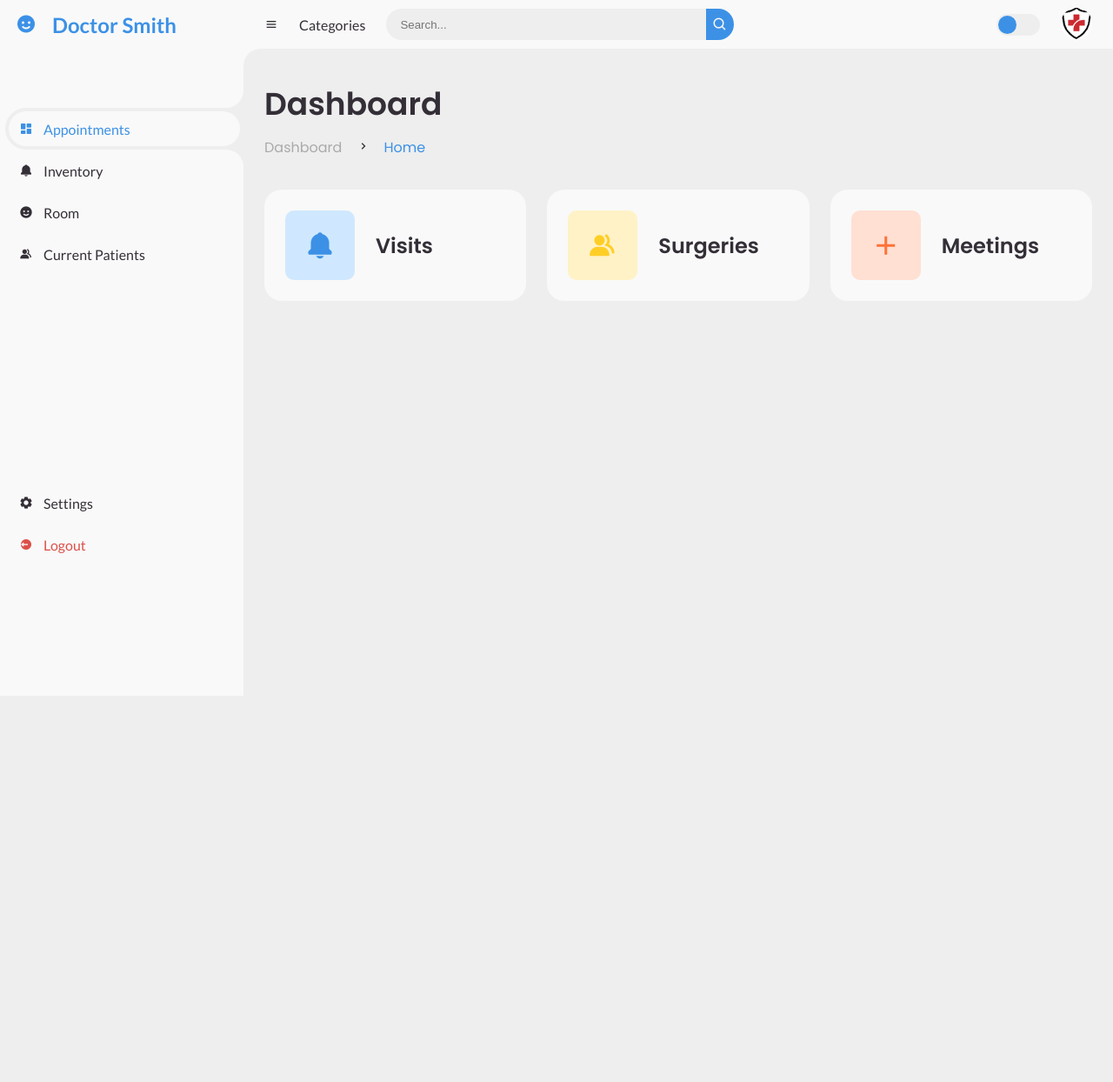
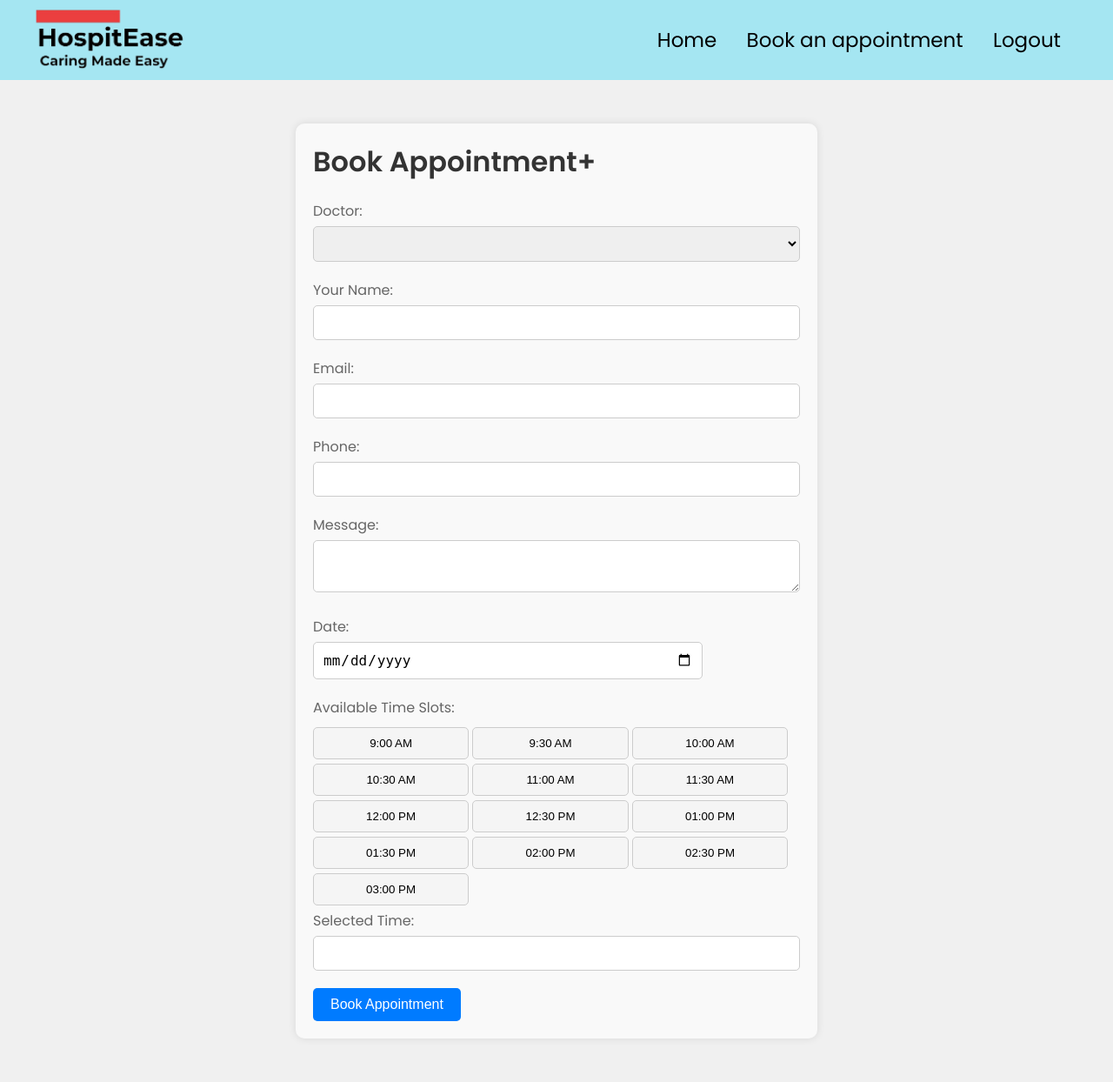
Before and after one commit to RohanChimbaikar/HospitEase, a Django app: page /appointment/ in a window 1280 px wide. Shown: the whole page at 87% size. Before the commit the page ends 636 px from the top, so only its background shows below. Run offline with Django 5.2, Linux system fonts and the light colour scheme; the visitor is signed in with stand-in values (Sample User, id 1); data that the repository does not hold is empty; some libraries are stand-ins or nearby versions.

Commit message:
Appointment,Login,Logout,Register Improvments

```diff
--- a/appointment/models.py
+++ b/appointment/models.py
@@ -1,14 +1,16 @@
 # Create your models here.
 from django.db import models
+from django.contrib.auth.models import User
 
 class Appointment(models.Model):
+    # Assuming you're using the default User model
     doctor_choices = [
         ('Dr. Smith', 'Dr. Smith - Cardiology'),
         ('Dr. Johnson', 'Dr. Johnson - Neurology'),
         ('Dr. Lee', 'Dr. Lee - Pediatrics'),
         ('Dr .Leo','Dr. Leo - X-Ray'),
     ]
-    doctor = models.CharField(max_length=100, choices=doctor_choices)
+    doctor = models.ForeignKey(User, on_delete=models.CASCADE,choices=doctor_choices)
     date = models.DateField()
     time = models.TimeField()
     name = models.CharField(max_length=100)
--- a/appointment/views.py
+++ b/appointment/views.py
@@ -4,23 +4,27 @@ from django.shortcuts import HttpResponse
 from django.http import *
 from django.core.mail import send_mail
 from django.contrib.auth.decorators import login_required
+from django.contrib.auth.models import User
+
 
 @login_required
 def book_appointment(request):
     if request.method == 'POST':
-        doctor = request.POST.get('doctor')
+        doctor_email = request.POST.get('doctor')
+        doctor_user = User.objects.get(email=doctor_email)
         date = request.POST.get('date')
         time = request.POST.get('selectedTime')
         name = request.POST.get('name')
         email = request.POST.get('email')
         phone = request.POST.get('phone')
         message = request.POST.get('message')
-        data = Appointment.objects.create(doctor=doctor, date=date, time=time, name=name, email=email, phone=phone, message=message)
+        data = Appointment.objects.create(doctor=doctor_user, date=date, time=time, name=name, email=email, phone=phone, message=message)
         appointments = Appointment.objects.all()  # Query all appointments again after creating the new one
-        return render(request, 'docdash.html', {"data": appointments})
+
+        return render(request, 'appointment.html', {'appointment_details':True })
+
     else:
-        appointments = Appointment.objects.all()  # Query all appointments if it's not a POST request
-        return render(request, 'docdash.html', {"data": appointments})
+        return render(request, 'appointment.html')
 
     return render(request, 'appointment.html')
 
--- a/hospitease/settings.py
+++ b/hospitease/settings.py
@@ -153,3 +153,6 @@ EMAIL_PORT=587
 EMAIL_USE_TLS = True
 EMAIL_HOST_USER='projectwork5209@gmail.com'
 EMAIL_HOST_PASSWORD='fdtb avmp yqlu zlrp'
+
+
+LOGIN_URL = '/templates/Loginint.html'
--- a/hospitease/urls.py
+++ b/hospitease/urls.py
@@ -28,7 +28,7 @@ from feedback.views import feedtxt
 from appointment.views import *;
 from hospitease.views import dash
 
-from adduser.views import register,logstaff
+from adduser.views import register,logstaff,logout_view
 from django.contrib.auth.views import LoginView
 from inventory.views import add_product, delete_product,edit_product,use_product
 from room_mgmt.views import occupy_room,unoccupy_room,release_room,book_room,room_list
@@ -82,9 +82,11 @@ urlpatterns = [
     path('templates/staffreg.html', views.staffreg),
     path('registaff',register,name='registaff'),
     path('stafflog',logstaff,name='stafflog'),
+    path('logout/', logout_view, name='logout'),
 
 
      path('accounts/login/', LoginView.as_view(), name='login'),
+
 
 
      path('templates/inventory.html',views.invent,name='invent'),
--- a/templates/appointment.html
+++ b/templates/appointment.html
@@ -9,6 +9,22 @@
     <title>Book Appointment</title>
     <link rel="stylesheet" href="/static/appoint.css">
     <link href="https://fonts.googleapis.com/css2?family=Poppins:wght@400;600&display=swap" rel="stylesheet">
+    <style>
+        .success-message {
+            background-color: #d4edda;
+            color: #155724;
+            padding: 10px;
+            border-radius: 5px;
+            margin-bottom: 20px;
+        }
+        .selected {
+            background-color: #007bff;
+            color: #000000;
+            font-weight: 600;
+            border-color: #012f60;
+            border-width: 4px;
+        }
+    </style>
 </head>
 <body>
     <header class="header">
@@ -19,14 +35,21 @@
             <a href="/templates/home.html">Logout</a>
         </nav>
     </header>
+    <div>
+        {% if appointment_details %}
+        <div class="success-message">
+            <h3>Appointment Booked Successfully</h3>
+        </div>
+    {% endif %}
+    </div>
     <div class="container">
-        <h1>Book Appointment Timings : 9am-5pm</h1>
+        <h1>Book Appointment+</h1>
         <form action="{% url 'bookappointment' %}" method="POST" id="appointmentForm" novalidate >
             {% csrf_token %}
             <div class="form-group">
                 <label for="doctor">Doctor:</label>
                 <select id="doctor" name="doctor">
-                    <option value="Dr. Smith">Dr. Smith - Cardiology</option>
+                    <!-- <option value="Dr. Smith">Dr. Smith - Cardiology</option>
                     <option value="Dr. Shan">Dr. Shan - Vaccines</option>
                     <option value="Dr. Leo">Dr. Leo - X-Ray</option>
                     <option value="Dr. Sweety">Dr. Sweety - Physiotherapist</option>
@@ -40,7 +63,10 @@
                     <option value="Dr. Shivangi">Dr. Shivangi - Emergency</option>
                     <option value="Dr. Millie">Dr. Millie - Pediatrics</option>
                     <option value="Dr. Nitesh">Dr. Nitesh - Dermatology</option>
-                    <option value="Dr. Fuzail">Dr. Fuzail - Speech Therapy</option>
+                    <option value="Dr. Fuzail">Dr. Fuzail - Speech Therapy</option> -->
+                    {% for user in doctor_users %}
+                    <option value="{{ user.username }}">{{ user.get_full_name }}</option>
+                    {% endfor %}
                 </select>
             </div>
 
@@ -71,18 +97,18 @@
                 <button type="button"  data-time="09:30">9:30 AM</button>
                 <button type="button"  data-time="10:00">10:00 AM</button>
                 <button type="button"  data-time="10:30">10:30 AM</button>
-                <button type="button"  data-time="10:00">11:00 AM</button>
-                <button type="button"  data-time="10:30">11:30 AM</button>
-                <button type="button"  data-time="10:00">12:00 PM</button>
-                <button type="button"  data-time="10:30">12:30 PM</button>
-                <button type="button"  data-time="10:00">01:00 PM</button>
-                <button type="button"  data-time="10:30">01:30 PM</button>
-                <button type="button"  data-time="10:00">02:00 PM</button>
-                <button type="button"  data-time="10:30">02:30 PM</button>
-                <button type="button"  data-time="10:00">03:00 PM</button>
+                <button type="button"  data-time="11:00">11:00 AM</button>
+                <button type="button"  data-time="11:30">11:30 AM</button>
+                <button type="button"  data-time="12:00">12:00 PM</button>
+                <button type="button"  data-time="12:30">12:30 PM</button>
+                <button type="button"  data-time="01:00">01:00 PM</button>
+                <button type="button"  data-time="01:30">01:30 PM</button>
+                <button type="button"  data-time="02:00">02:00 PM</button>
+                <button type="button"  data-time="02:30">02:30 PM</button>
+                <button type="button"  data-time="03:00">03:00 PM</button>
                 </div>
                 <label for="selectedTime">Selected Time:</label>
-                <input type="hidden" id="selectedTime" name="selectedTime">
+                <input type="text" id="selectedTime" name="selectedTime" readonly>
             </div>
             <input type="submit" value="Book Appointment" name="submit" id="button">
         </form>
@@ -100,6 +126,7 @@
         });
 
         const timeButtons = document.querySelectorAll('.time-slots button');
+        const selectedTimeInput = document.getElementById('selectedTime');
 
         timeButtons.forEach(button => {
             button.addEventListener('click', function() {
@@ -111,11 +138,9 @@ timeButtons.forEach(button => {
 
                 // Update the hidden input field with the selected time
                 const selectedTime = this.getAttribute('data-time');
-        document.getElementById('selectedTime').value = selectedTime;
+                selectedTimeInput.value = selectedTime;
             });
         });
-
-
 
     </script>
 
--- a/templates/docdash.html
+++ b/templates/docdash.html
@@ -95,7 +95,7 @@
 	<section id="sidebar">
 		<a href="#" class="brand">
 			<i class='bx bxs-smile'></i>
-			<span class="text">Doctor Smith</span>
+			<span class="text">{{ user_full_name }}</span>
 		</a>
 		<ul class="side-menu top">
 			<li class="active">
@@ -139,13 +139,11 @@
 				</a>
 			</li>
 			<li>
-				<a href="#" class="logout">
-					<i class='bx bxs-log-out-circle' ></i>
+				<a href="{% url 'logout' %}" class="logout">
+					<i class='bx bxs-log-out-circle'></i>
 					<span class="text">Logout</span>
 				</a>
 			</li>
-
-            </li>
 		</ul>
 	</section>
 	<!-- SIDEBAR -->
@@ -348,7 +346,7 @@
 						{% for appointment in data %}
 						<tr>
 							<td>
-								{{ appointment.doctor }}
+								{{ appointment.doctor.get_full_name }}
 							</td>
 							<td>	{{ appointment.date }}</td>
 
```
Also changed, not shown: adduser/views.py (+32 -11 lines), hospitease/views.py (+14 -4 lines), login/views.py (+9 -1 lines), templates/Loginint.html (+13 -11 lines), appointment/migrations/0001_initial.py, appointment/migrations/0002_alter_appointment_doctor.py (deleted), appointment/migrations/0003_alter_appointment_doctor.py (deleted). Lines whose indentation alone changed are shown as unchanged.
